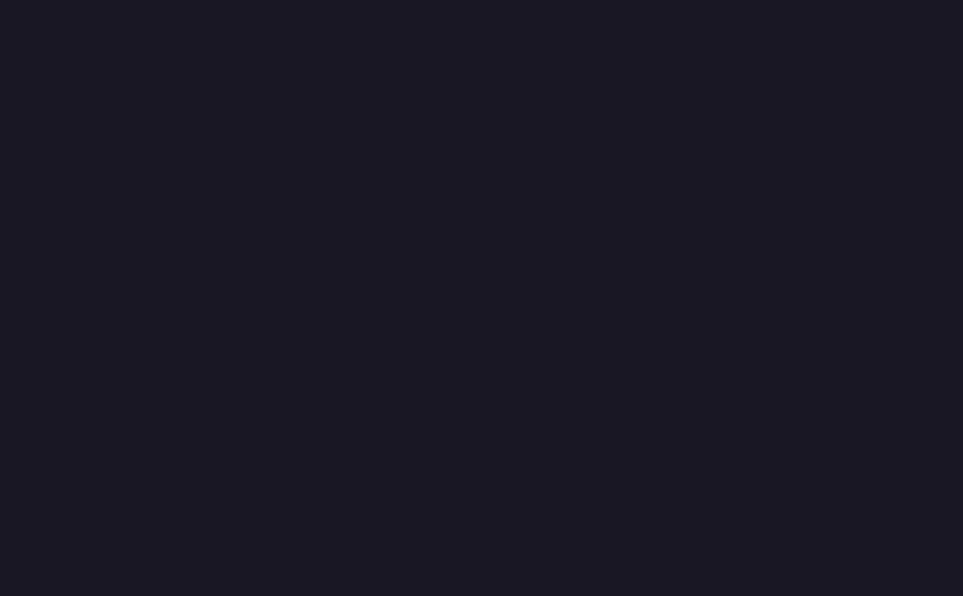
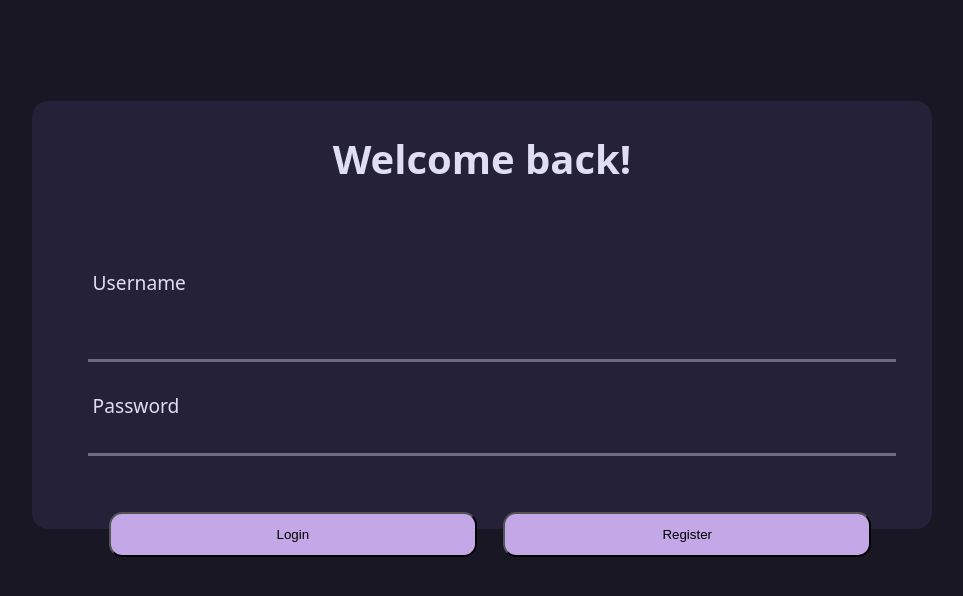
Before and after one commit to sumedhgirish/ScheMap, a React (Vite) app: page /login in a window 1280 px wide. Before the commit this address had no page. Shown: the top 596 px of the page, without its empty margins (158-1121 px from the left). Built offline with nearby package versions, Linux system fonts and the light colour scheme.

Commit message:
Main: added login page
Signed-off-by: Sumedh Girish <sumedh.girish@gmail.com>

```diff
--- /dev/null
+++ b/src/Login.css
@@ -0,0 +1,67 @@
+#root {
+  margin: 0;
+  text-align: center;
+}
+
+.loginCard {
+  margin: auto;
+  margin-top: 8%;
+  padding: 0.5em;
+  width: 70%;
+  height: 45ch;
+  background-color: rgb(from var(--rpoverlay) r g b / 90%);
+  border-radius: 1em;
+}
+
+.loginTitle {
+  font-size: 2.5rem;
+  margin: 0.5em 0.5em 2em 0.5em;
+  color: var(--rptext);
+}
+
+.loginForm {
+  margin: 2em;
+  padding: 0em 1em 0em 1em;
+  text-align: left;
+  display: grid;
+  gap: 0.5ch;
+}
+
+.inputLabel {
+  padding-left: 5px;
+  font-size: 1.2em;
+  color: var(--rptext);
+}
+
+.inputBox {
+  width: 100%;
+  padding: 10px;
+  padding-top: 0px;
+  margin-bottom: 25px;
+  border: none;
+  border-bottom: 3px solid var(--rpmuted);
+  font-size: 14px;
+  background: transparent;
+  color: var(--rptext);
+  font-size: 1em;
+}
+
+.inputBox:focus {
+  outline: none;
+  border-bottom: 3px solid var(--rppine);
+}
+
+.buttons {
+  display: flex;
+  justify-content: space-around;
+  width: 100%;
+  padding: 0em 0.5em 0em 0.5em;
+}
+
+.formButton {
+  width: 50%;
+  height: 45px;
+  margin: 2em 1em 2em 1em;
+  background-color: var(--rpiris);
+  border-radius: 1em;
+}
--- /dev/null
+++ b/src/Login.jsx
@@ -0,0 +1,38 @@
+import "./Login.css";
+
+function Login() {
+  return (
+    <div className="loginCard">
+      <h2 className="loginTitle">Welcome back!</h2>
+      <form action={() => console.log("sample action")} className="loginForm">
+        <label htmlFor="username" className="inputLabel">
+          Username
+        </label>
+        <br />
+        <input
+          className="inputBox"
+          id="username"
+          name="username"
+          type="text"
+          required
+        />
+        <label htmlFor="pass" className="inputLabel">
+          Password
+        </label>
+        <input
+          className="inputBox"
+          id="pass"
+          name="password"
+          type="password"
+          required
+        />
+        <div className="buttons">
+          <input className="formButton" type="submit" value="Login" />
+          <input className="formButton" type="button" value="Register" />
+        </div>
+      </form>
+    </div>
+  );
+}
+
+export default Login;
--- a/src/main.jsx
+++ b/src/main.jsx
@@ -4,6 +4,7 @@ import { BrowserRouter, Routes, Route } from "react-router";
 import "./index.css";
 import Dashboard from "./Dashboard.jsx";
 import Projects from "./Projects.jsx";
+import Login from "./Login.jsx";
 
 createRoot(document.getElementById("root")).render(
   <StrictMode>
@@ -11,6 +12,7 @@ createRoot(document.getElementById("root")).render(
       <Routes>
         <Route path="/" element={<Dashboard />} />
         <Route path="/projects" element={<Projects />} />
+        <Route path="/login" element={<Login />} />
       </Routes>
     </BrowserRouter>
   </StrictMode>,
```
Also changed, not shown: src/About.css (added), src/About.jsx (added), 1 other file (tests, documents, lock files or other folders).
